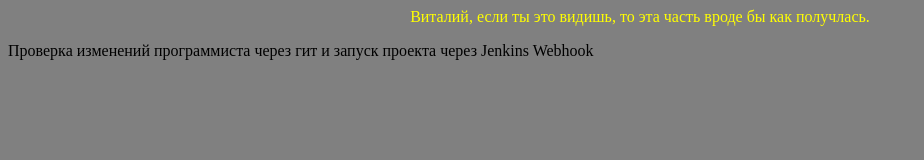
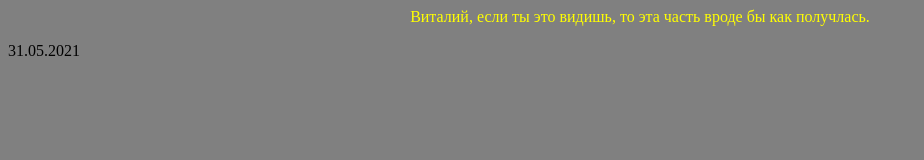
Before and after one commit to vitkazak/Jenkins_Repo, a plain HTML site: page index.html in a window 1280 px wide. Shown: the whole page, without its empty margins (0-924 px from the left). Drawn offline with Linux system fonts and the light colour scheme.

Commit message:
31.05.2021

```diff
--- a/index.html
+++ b/index.html
@@ -7,6 +7,6 @@
  	<center>
   		<p><font color=yellow>Виталий, если ты это видишь, то эта часть вроде бы как получлась.</font></p>
   	</center>
-Проверка изменений программиста через гит и запуск проекта через Jenkins Webhook
+  31.05.2021
  </body>
 </html>
```
